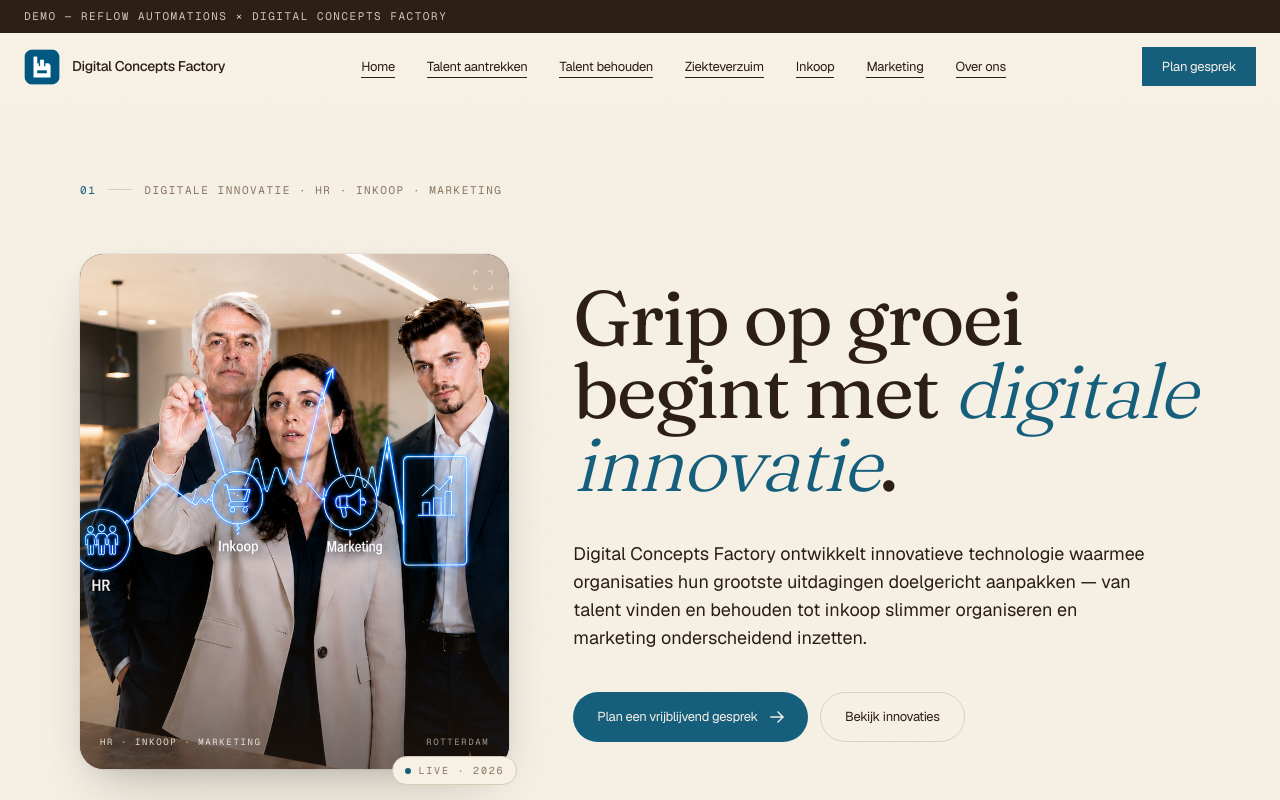
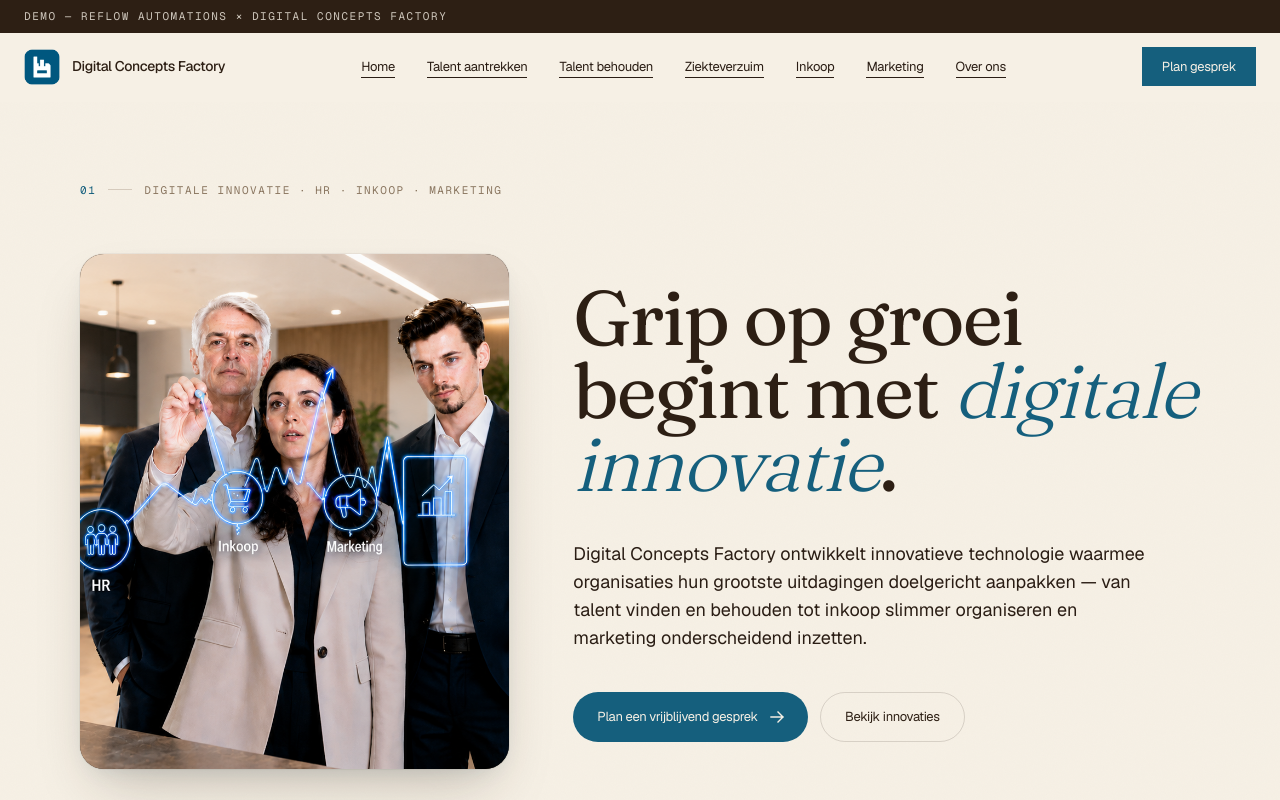
Before and after one commit to reflow-automations/Demo-website-LEV, a Next.js app: page / in a window 1280 px wide. Shown: the top 800 px of the page. Built offline with nearby package versions, Linux system fonts and the light colour scheme.

Commit message:
Swap hero photos for Marketing + Talent aantrekken (no H1 duplicate); remove illegible mini-captions everywhere

```diff
--- a/app/marketing/page.tsx
+++ b/app/marketing/page.tsx
@@ -63,18 +63,13 @@
           <Reveal>
             <div className="photo-treatment aspect-[16/9] lg:aspect-[7/3] relative overflow-hidden rounded-3xl bg-ink shadow-[0_28px_60px_-20px_rgba(45,31,20,0.28)]">
               <Image
-                src="/photos/marketing-hero.png"
-                alt="Drukke stadsstraat met menigte — opvallen in de massa"
+                src="/photos/marketing-hero-v2.png"
+                alt="Laptop met campagne-resultaten dashboard en marketing-checklist"
                 fill
                 className="object-cover"
                 sizes="100vw"
                 priority
               />
-              <div className="absolute bottom-5 left-5 right-5 flex items-end justify-between">
-                <span className="font-mono text-[9px] uppercase tracking-[0.18em] text-paper/85">
-                  Opvallen in de massa — stadsdrukte
-                </span>
-              </div>
             </div>
           </Reveal>
         </div>
--- a/app/over-ons/page.tsx
+++ b/app/over-ons/page.tsx
@@ -86,11 +86,6 @@
                 sizes="100vw"
                 priority
               />
-              <div className="absolute bottom-5 left-5 right-5">
-                <span className="font-mono text-[9px] uppercase tracking-[0.18em] text-paper/85">
-                  Het team — techniek, business en gebruiker verbonden
-                </span>
-              </div>
             </div>
           </Reveal>
         </div>
--- a/app/talent-aantrekken/page.tsx
+++ b/app/talent-aantrekken/page.tsx
@@ -81,18 +81,13 @@
           <Reveal>
             <div className="photo-treatment aspect-[16/9] lg:aspect-[7/3] relative overflow-hidden rounded-3xl bg-ink shadow-[0_28px_60px_-20px_rgba(45,31,20,0.28)]">
               <Image
-                src="/photos/talent-aantrekken-hero.png"
-                alt="Voorbijganger bij DOOH-billboard in stadsstraat"
+                src="/photos/talent-aantrekken-hero-v2.png"
+                alt="Stel bekijkt DOOH-billboard Erasmus MC werken-bij campagne"
                 fill
                 className="object-cover"
                 sizes="100vw"
                 priority
               />
-              <div className="absolute bottom-5 left-5 right-5 flex items-end justify-between">
-                <span className="font-mono text-[9px] uppercase tracking-[0.18em] text-paper/85">
-                  DOOH-campagne · stadsstraat
-                </span>
-              </div>
             </div>
           </Reveal>
         </div>
--- a/app/talent-behouden/page.tsx
+++ b/app/talent-behouden/page.tsx
@@ -111,11 +111,6 @@
                 sizes="100vw"
                 priority
               />
-              <div className="absolute bottom-5 left-5 right-5">
-                <span className="font-mono text-[9px] uppercase tracking-[0.18em] text-paper/85">
-                  Lagere vervangingskosten · Hogere productiviteit · Hoger rendement
-                </span>
-              </div>
             </div>
           </Reveal>
         </div>
--- a/app/ziekteverzuim/page.tsx
+++ b/app/ziekteverzuim/page.tsx
@@ -57,11 +57,6 @@
                 sizes="100vw"
                 priority
               />
-              <div className="absolute bottom-5 left-5 right-5">
-                <span className="font-mono text-[9px] uppercase tracking-[0.18em] text-paper/85">
-                  Verzuimkosten — een onzichtbare kostenpost
-                </span>
-              </div>
             </div>
           </Reveal>
         </div>
--- a/components/home/Hero.tsx
+++ b/components/home/Hero.tsx
@@ -37,48 +37,6 @@
                 sizes="(max-width: 1024px) 100vw, 40vw"
               />
 
-              {/* Bottom-left dark gradient for caption legibility */}
-              <div
-                aria-hidden
-                className="absolute inset-x-0 bottom-0 h-2/5 pointer-events-none"
-                style={{
-                  background:
-                    "linear-gradient(180deg, rgba(45,31,20,0) 0%, rgba(45,31,20,0.55) 100%)",
-                }}
-              />
-
-              {/* Caption */}
-              <div className="absolute bottom-5 left-5 right-5 flex items-center justify-between">
-                <span className="font-mono text-[9px] uppercase tracking-[0.18em] text-paper/90">
-                  HR · Inkoop · Marketing
-                </span>
-                <span className="font-mono text-[9px] uppercase tracking-[0.18em] text-paper/60">
-                  Rotterdam
-                </span>
-              </div>
-
-              {/* Top-right subtle corner bracket — Silicon-Valley-style tech mark */}
-              <svg
-                aria-hidden
-                width="20"
-                height="20"
-                viewBox="0 0 20 20"
-                className="absolute top-4 right-4 text-paper/70"
-                fill="none"
-                stroke="currentColor"
-                strokeWidth="1"
-              >
-                <path d="M5 1h-4v4" />
-                <path d="M15 1h4v4" />
-                <path d="M5 19h-4v-4" />
-                <path d="M15 19h4v-4" />
-              </svg>
-            </div>
-
-            {/* Decorative annotation — small tech-mark beside the photo */}
-            <div className="hidden lg:flex absolute -bottom-4 -right-2 items-center gap-2 font-mono text-[10px] uppercase tracking-[0.18em] text-muted bg-paper px-3 py-1.5 rounded-full border border-mist">
-              <span className="w-1.5 h-1.5 rounded-full bg-cobalt animate-pulse" />
-              <span>Live · 2026</span>
             </div>
           </div>
 
```
Also changed, not shown: public/photos/marketing-hero-v2.png (added), 1 other file (tests, documents, lock files or other folders).
